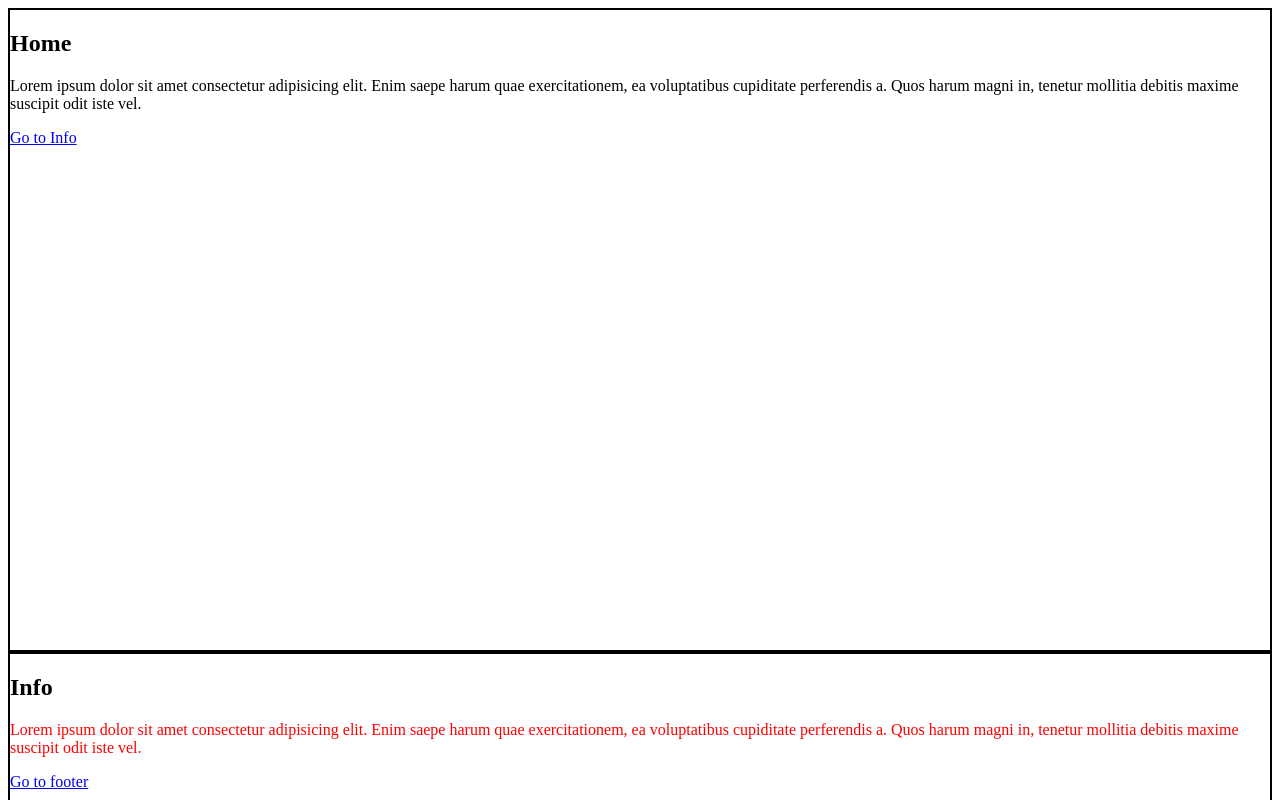
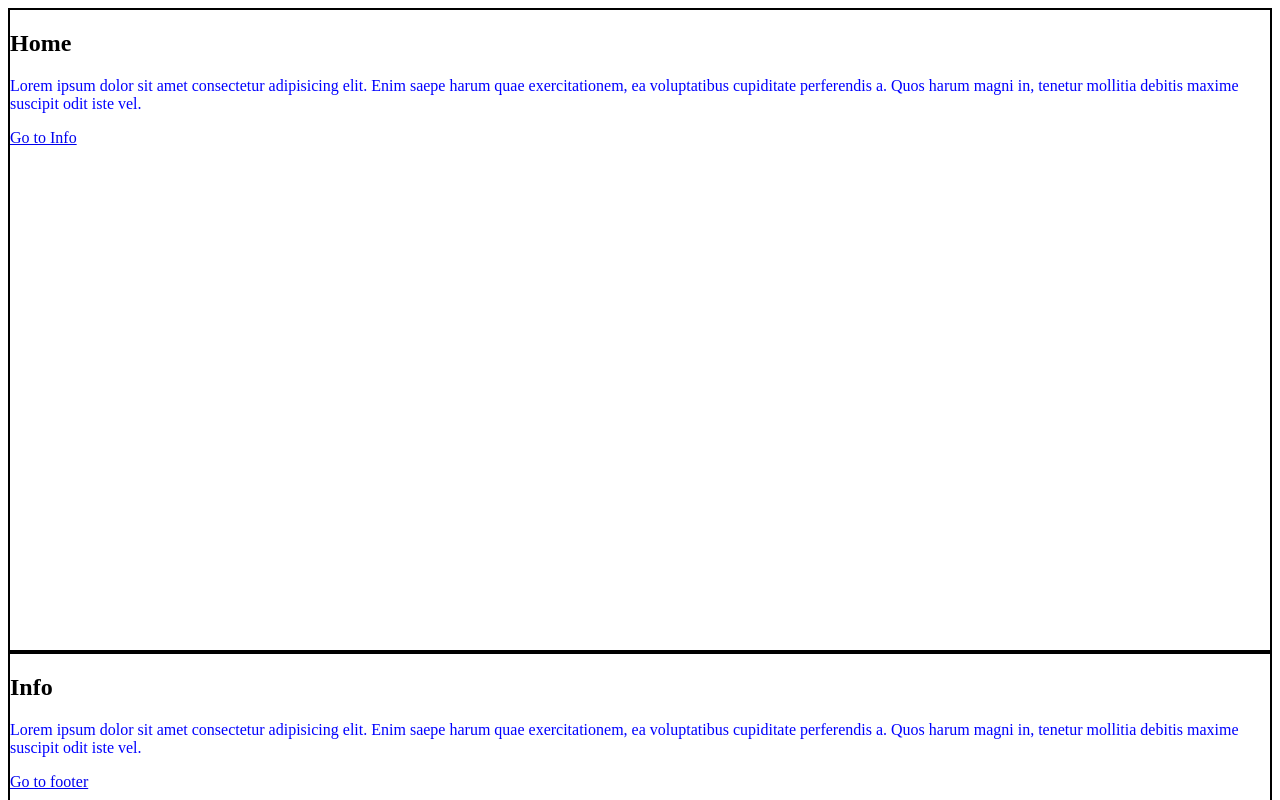
Before and after one commit to Rabin90210/Html-and-Css-demo-1, a plain HTML site: page index.html in a window 1280 px wide. Shown: the top 800 px of the page. Drawn offline with Linux system fonts and the light colour scheme.

Commit message:
first commit

```diff
--- a/style.css
+++ b/style.css
@@ -9,7 +9,7 @@ section {
 }
 
 p{
-    color: blue !
+    color: blue !important;
 }
 
 .blue{
```
